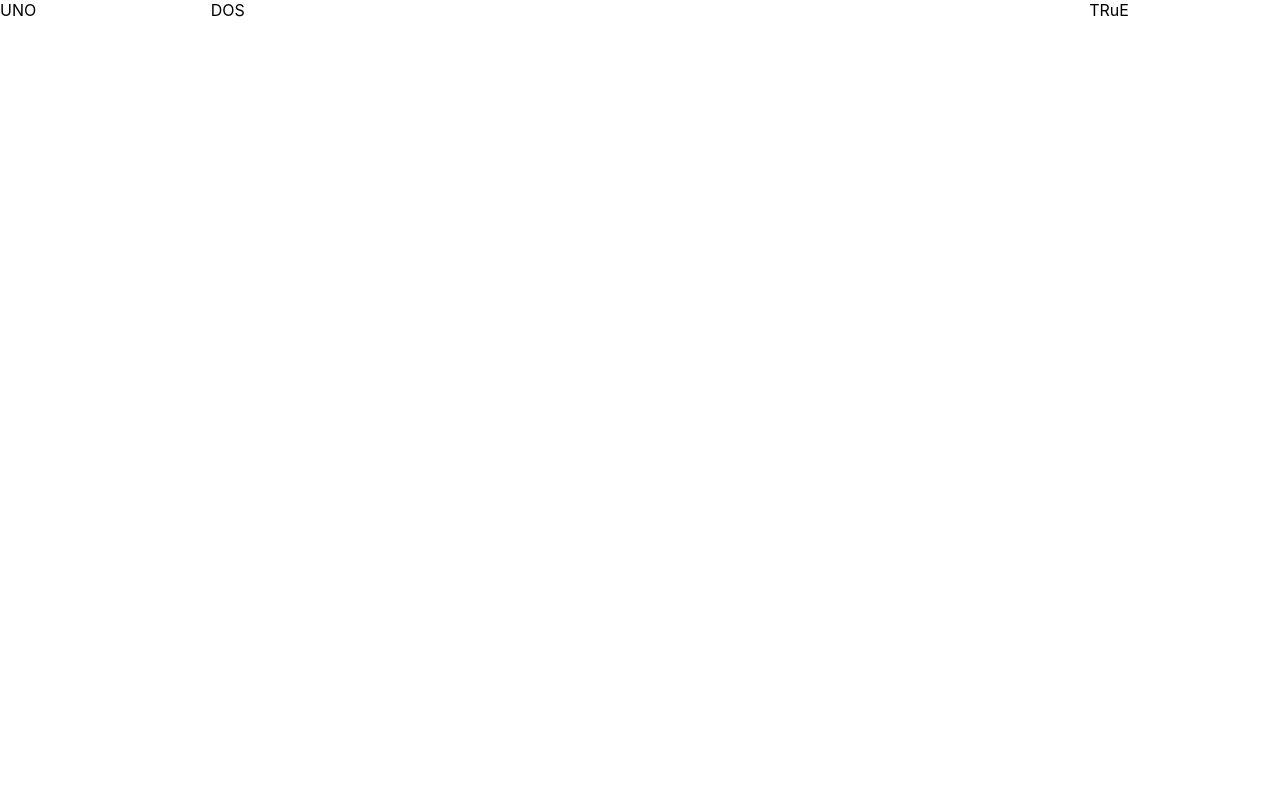
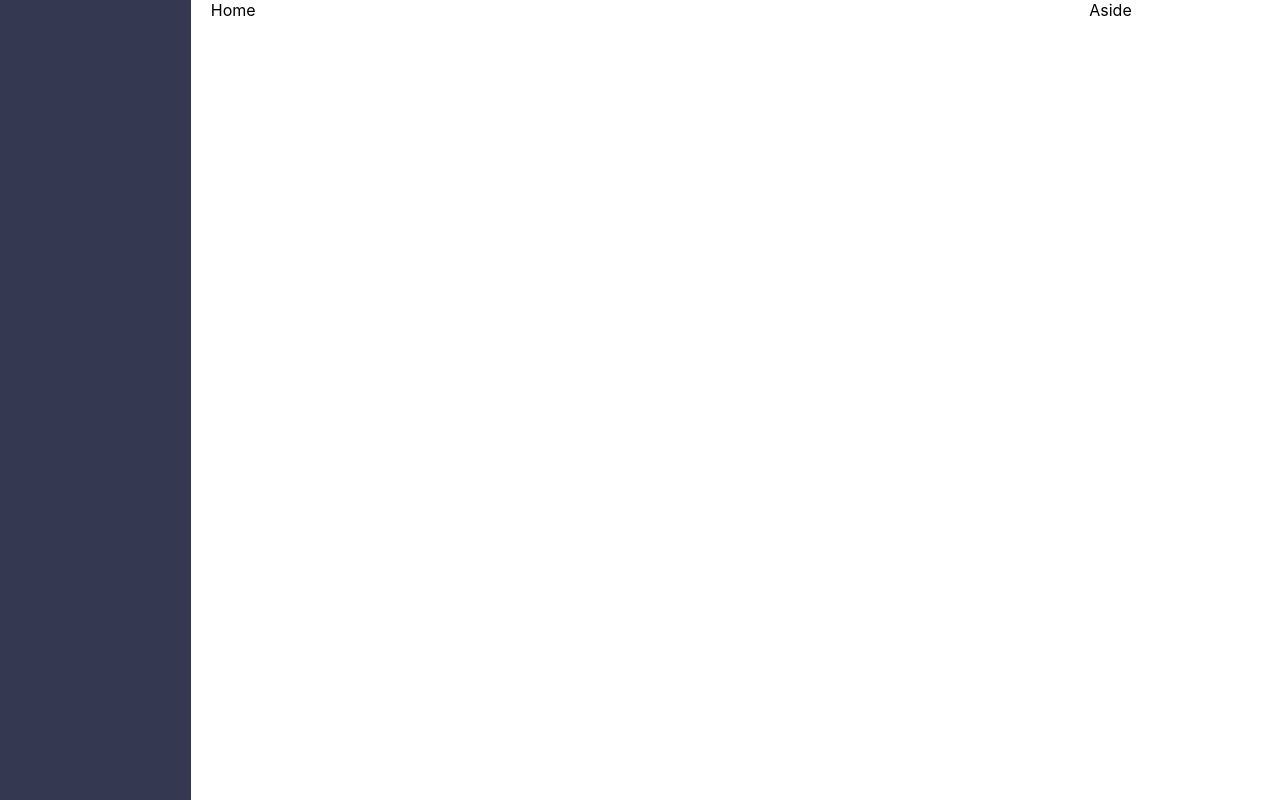
Before and after one commit to gerardotamo/Nerdery-Layout-Challenge, a React (Create React App) app: page / in a window 1280 px wide. Built offline with nearby package versions, Linux system fonts and the light colour scheme.

Commit message:
feat: add font family and set color into sidebar

```diff
--- a/public/index.html
+++ b/public/index.html
@@ -4,6 +4,7 @@
     <meta charset="utf-8" />
     <link rel="icon" href="%PUBLIC_URL%/favicon.ico" />
     <meta name="viewport" content="width=device-width, initial-scale=1" />
+    <link href="https://fonts.googleapis.com/css2?family=Roboto:ital,wght@0,100;0,400;0,500;0,700;0,900;1,100;1,300;1,400;1,500;1,700;1,900&display=swap" rel="stylesheet">
     <meta name="theme-color" content="#000000" />
     <meta
       name="description"
--- a/src/App.tsx
+++ b/src/App.tsx
@@ -1,11 +1,14 @@
 import './App.css';
+import Aside from './components/aside/Aside';
+import SideBar from './components/sidebar/SideBar';
+import Home from './pages/home/Home';
 function App() {
 
   return (
     <div className='wrapper'>
-      <div>UNO</div>
-      <div>DOS</div>
-      <div>TRuE</div>
+      <SideBar />
+      <Home />
+      <Aside />
     </div>
 
   );
--- a/src/components/sidebar/SideBar.tsx
+++ b/src/components/sidebar/SideBar.tsx
@@ -1,7 +1,10 @@
+import * as style from './syled'
 
 const SideBar = () => {
   return (
-    <div>SideBar</div>
+    <style.Content>
+
+    </style.Content>
   )
 }
 
--- /dev/null
+++ b/src/components/sidebar/syled.tsx
@@ -0,0 +1,10 @@
+import styled from "styled-components";
+import { BaseColor } from "../../config/color";
+
+export const Content = styled.div`
+    background-color: ${BaseColor.primaryColor};
+    height: 100%;
+    justify-content: space-between;
+    display: flex;
+    flex-direction: column;
+`;
```
Also changed, not shown: src/config/Text.tsx (added, +14 -0 lines).
